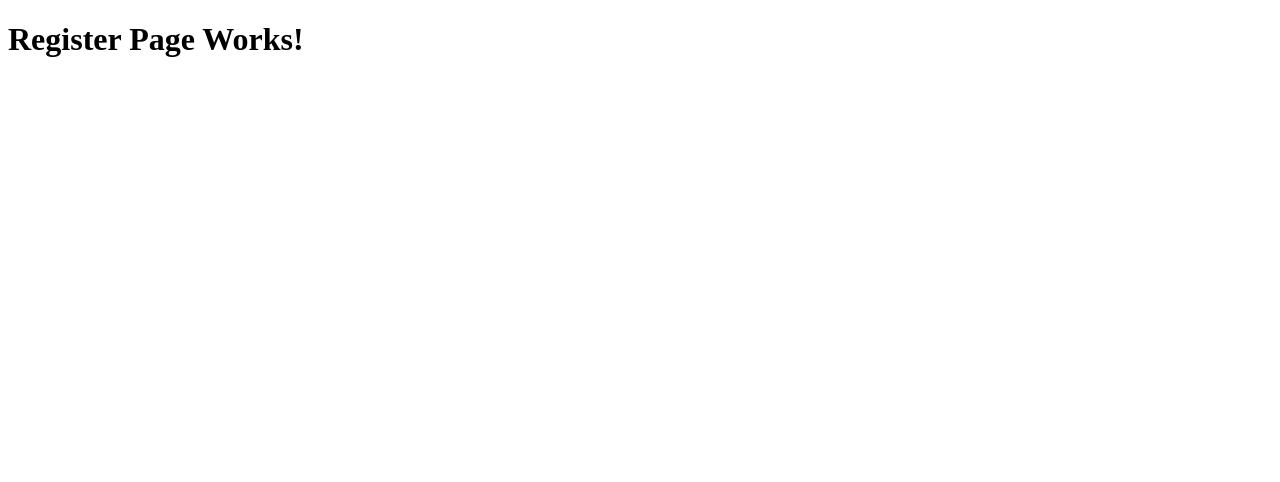
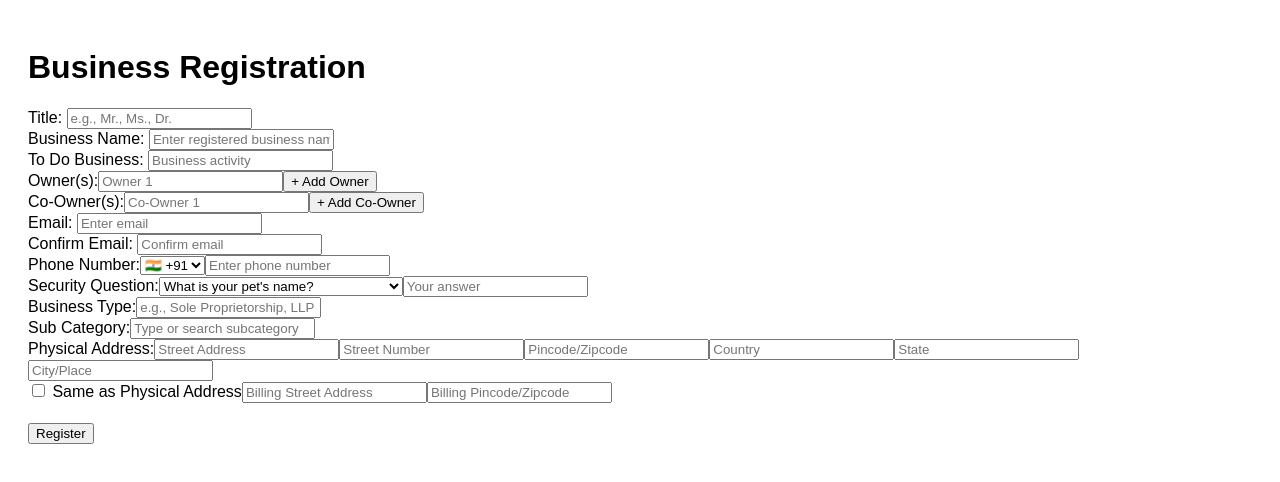
Before and after one commit to Shrijana18/stockpilot-app, a React (Create React App) app: page / in a window 1280 px wide. Shown: the top 482 px of the page. Built offline with nearby package versions, Linux system fonts and the light colour scheme.

Commit message:
Update Register.js

```diff
--- a/src/Register.js
+++ b/src/Register.js
@@ -1,11 +1,128 @@
-import React from 'react';
+import React, { useState } from "react";
 
-const Register = () => {
+function Register() {
+  const [owners, setOwners] = useState([""]);
+  const [coOwners, setCoOwners] = useState([""]);
+  const [securityQuestions] = useState([
+    "What is your pet's name?",
+    "What is your mother’s maiden name?",
+    "What is your favorite color?",
+    "What city were you born in?"
+  ]);
+
+  const handleAddOwner = () => setOwners([...owners, ""]);
+  const handleAddCoOwner = () => setCoOwners([...coOwners, ""]);
+
   return (
-    <div>
-      <h1>Register Page Works!</h1>
+    <div style={{ padding: "20px", fontFamily: "Arial" }}>
+      <h1>Business Registration</h1>
+
+      {/* Title */}
+      <div>
+        <label>Title: </label>
+        <input type="text" placeholder="e.g., Mr., Ms., Dr." />
+      </div>
+
+      {/* Business Name */}
+      <div>
+        <label>Business Name: </label>
+        <input type="text" placeholder="Enter registered business name" />
+      </div>
+
+      {/* To Do Business */}
+      <div>
+        <label>To Do Business: </label>
+        <input type="text" placeholder="Business activity" />
+      </div>
+
+      {/* Owner Names */}
+      <div>
+        <label>Owner(s):</label>
+        {owners.map((_, idx) => (
+          <input key={idx} type="text" placeholder={`Owner ${idx + 1}`} />
+        ))}
+        <button onClick={handleAddOwner}>+ Add Owner</button>
+      </div>
+
+      {/* Co-Owner Names */}
+      <div>
+        <label>Co-Owner(s):</label>
+        {coOwners.map((_, idx) => (
+          <input key={idx} type="text" placeholder={`Co-Owner ${idx + 1}`} />
+        ))}
+        <button onClick={handleAddCoOwner}>+ Add Co-Owner</button>
+      </div>
+
+      {/* Email + Confirm */}
+      <div>
+        <label>Email: </label>
+        <input type="email" placeholder="Enter email" />
+      </div>
+      <div>
+        <label>Confirm Email: </label>
+        <input type="email" placeholder="Confirm email" />
+      </div>
+
+      {/* Phone Number */}
+      <div>
+        <label>Phone Number:</label>
+        <select>
+          <option value="+91">🇮🇳 +91</option>
+          <option value="+1">🇺🇸 +1</option>
+          <option value="+44">🇬🇧 +44</option>
+        </select>
+        <input type="tel" placeholder="Enter phone number" />
+      </div>
+
+      {/* Security Question */}
+      <div>
+        <label>Security Question:</label>
+        <select>
+          {securityQuestions.map((q, i) => (
+            <option key={i} value={q}>{q}</option>
+          ))}
+        </select>
+        <input type="text" placeholder="Your answer" />
+      </div>
+
+      {/* Business Type */}
+      <div>
+        <label>Business Type:</label>
+        <input type="text" placeholder="e.g., Sole Proprietorship, LLP" />
+      </div>
+
+      {/* Sub Category */}
+      <div>
+        <label>Sub Category:</label>
+        <input type="text" placeholder="Type or search subcategory" />
+      </div>
+
+      {/* Physical Address */}
+      <div>
+        <label>Physical Address:</label>
+        <input type="text" placeholder="Street Address" />
+        <input type="text" placeholder="Street Number" />
+        <input type="text" placeholder="Pincode/Zipcode" />
+        <input type="text" placeholder="Country" />
+        <input type="text" placeholder="State" />
+        <input type="text" placeholder="City/Place" />
+      </div>
+
+      {/* Billing Address */}
+      <div>
+        <label>
+          <input type="checkbox" /> Same as Physical Address
+        </label>
+        <input type="text" placeholder="Billing Street Address" />
+        <input type="text" placeholder="Billing Pincode/Zipcode" />
+      </div>
+
+      {/* Submit Button */}
+      <div style={{ marginTop: "20px" }}>
+        <button>Register</button>
+      </div>
     </div>
   );
-};
+}
 
 export default Register;
```
